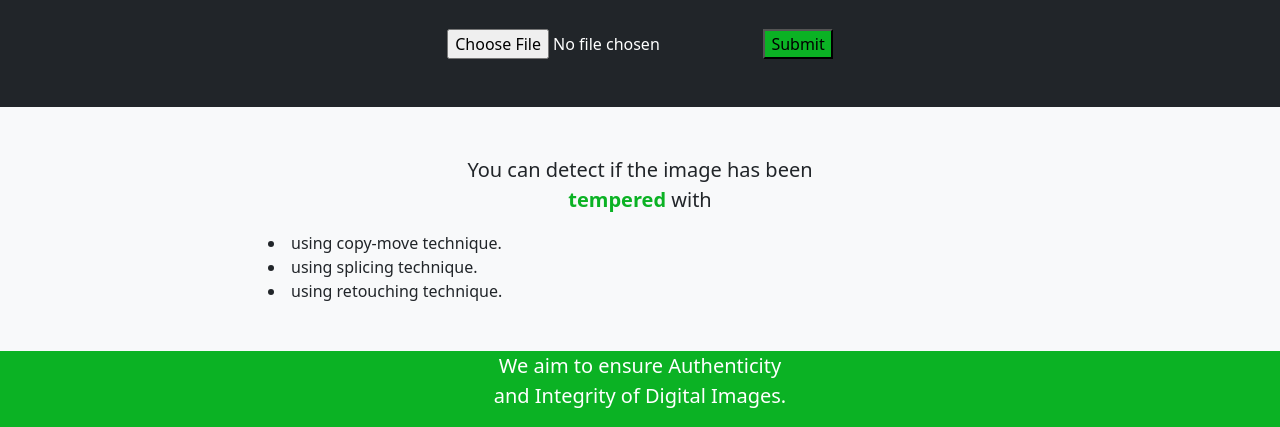
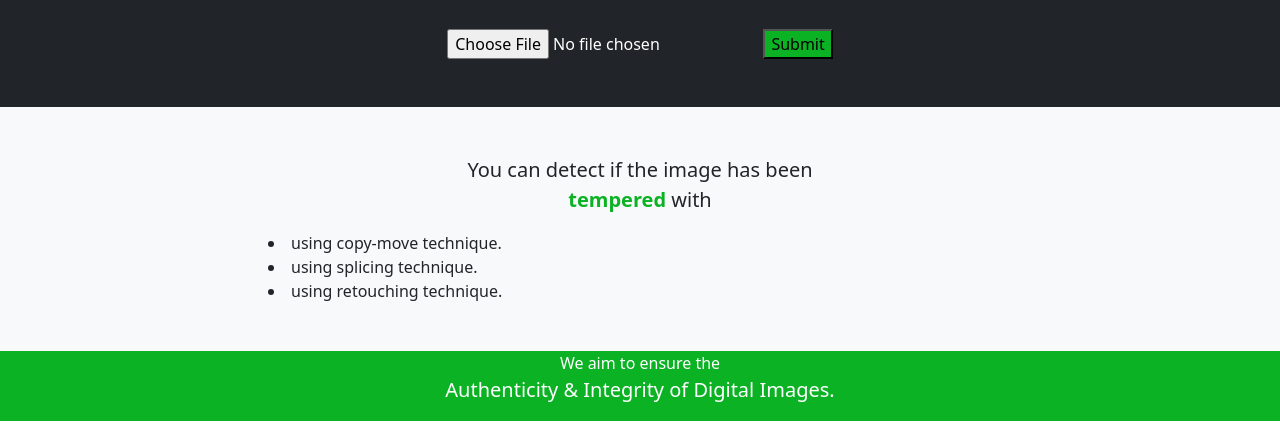
Before and after one commit to ashikur7n/new, a plain HTML site: page index.html in a window 1280 px wide. Shown: the part 826-1253 px from the top of the page. Drawn offline with nearby package versions, Linux system fonts and the light colour scheme.

Commit message:
Update index.html

```diff
--- a/index.html
+++ b/index.html
@@ -103,7 +103,7 @@
         <div class="container">
             <div class="row">
                 <div class="col-md-12 text-center">
-                    <p class="lead">We aim to ensure Authenticity<br>and Integrity of Digital Images.</p>
+                    <p class="">We aim to ensure the</br><span class="lead">Authenticity & Integrity of Digital Images.</span></p>
 
                 </div>
             </div>
```
